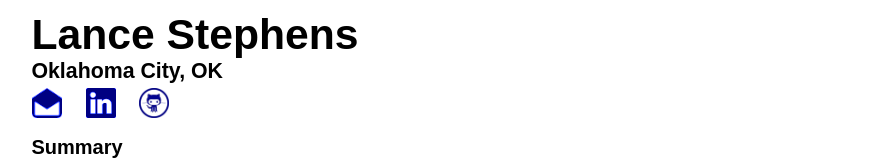
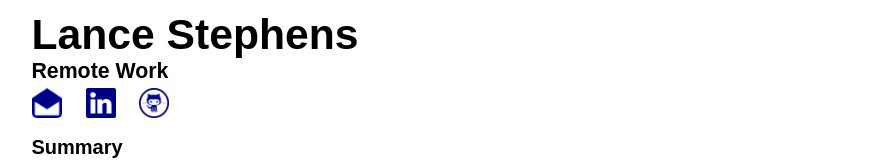
Before and after one commit to pythoninthegrass/cloud_resume, a plain HTML site: page index.html in a window 1280 px wide. Shown: the top 160 px of the page, without its empty margins (163-1058 px from the left). Drawn offline with Linux system fonts and the light colour scheme.

Commit message:
Remote ftw

```diff
--- a/index.html
+++ b/index.html
@@ -3,7 +3,7 @@
 <link rel="stylesheet" href="styles.css">
 <div id>
   <h1 id="name">Lance Stephens</h1>
-  <h2 id="location">Oklahoma City, OK</h2>
+  <h2 id="location">Remote Work</h2>
 </div>
 <div id="social">
   <div id="email">
```
